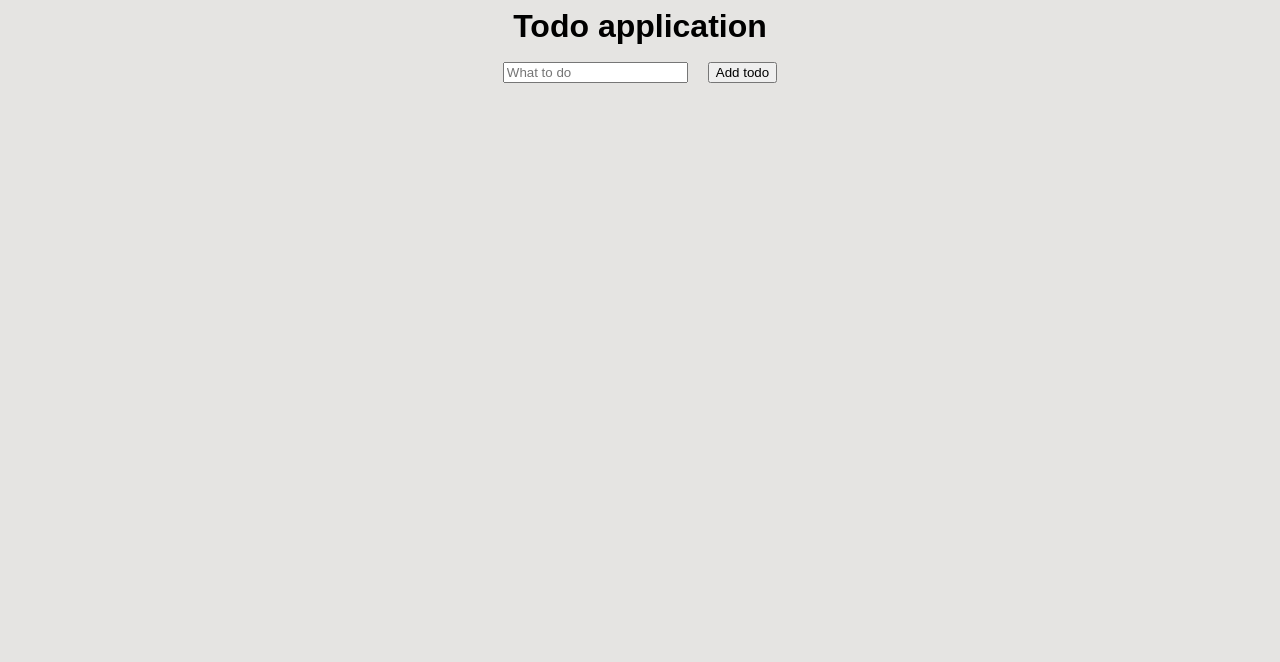
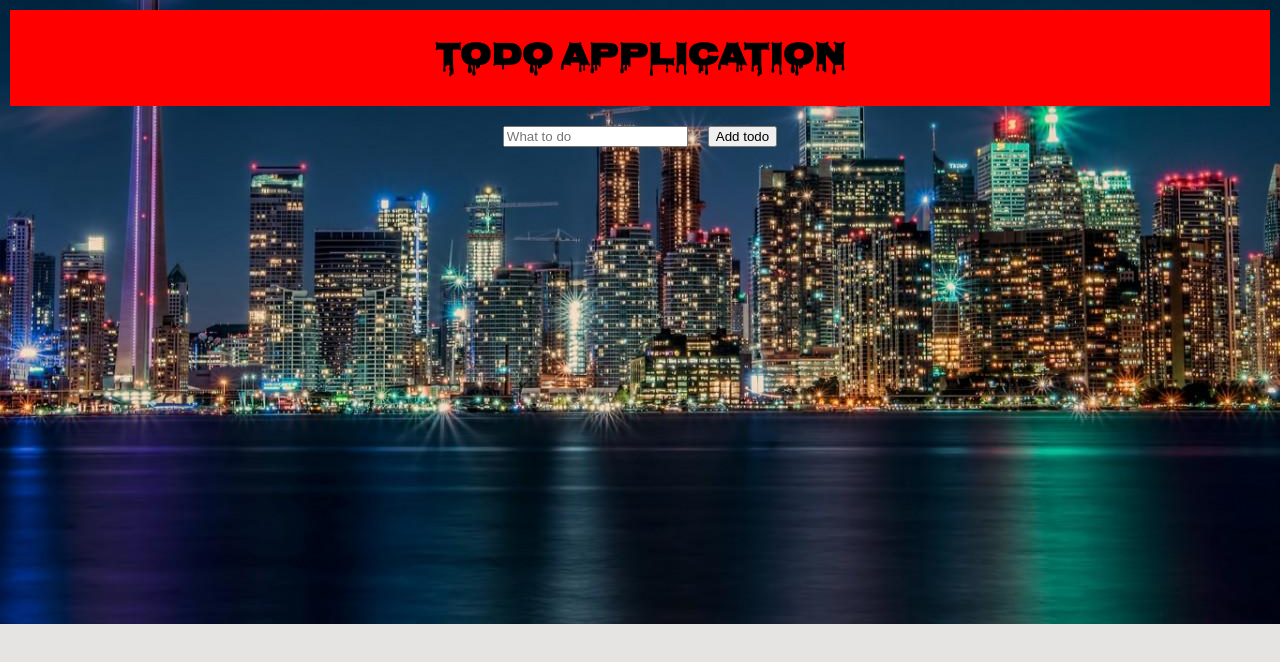
Before and after one commit to shovalsolo/todo-app, a React (Create React App) app: page / in a window 1280 px wide. Shown: the top 662 px of the page. Built offline with nearby package versions, Linux system fonts and the light colour scheme.

Commit message:
adding background pic

```diff
--- a/public/index.html
+++ b/public/index.html
@@ -11,6 +11,7 @@
     <script src="https://ajax.googleapis.com/ajax/libs/jquery/3.2.1/jquery.min.js"></script>
     <link rel="manifest" href="%PUBLIC_URL%/manifest.json">
     <link rel="shortcut icon" href="%PUBLIC_URL%/favicon.ico">
+    <link href="https://fonts.googleapis.com/css?family=Nosifer" rel="stylesheet">
     <!--
       Notice the use of %PUBLIC_URL% in the tags above.
       It will be replaced with the URL of the `public` folder during the build.
--- a/src/App.css
+++ b/src/App.css
@@ -6,6 +6,9 @@
 @import "text.css";
 @import "reset.css";
 
+body{
+  background: url(../src/image/toronto.jpg) no-repeat center center scroll;
+}
 
 .App {
   text-align: center;
--- a/src/App.js
+++ b/src/App.js
@@ -7,7 +7,7 @@ class App extends Component {
   removeTodo(index){ //a function to remove a todo with a button click to remove
     console.log(index);
     let todos = this.state.todos;
-    let todo =todos.find(function(todo){
+    let todo = todos.find(function(todo){
       return todo.counter === index;
     });
 
@@ -66,7 +66,7 @@ class App extends Component {
     let todos = this.state.todos; //setting a parameter in tha app and giving it the todos
     return (
       <div className="App">
-        <h1 className="margin-all-ex-lar"> {title} </h1>
+        <h1 className="margin-all-ex-lar font-f-Nosifer bgcr pad-sml"> {title} </h1>
         <form ref="todoForm" className="margin-all-ex-lar" >
           <div>
             <input className="margin-all-ex-lar" type="text" ref="name" placeholder="What to do"/>
--- a/src/fonts.css
+++ b/src/fonts.css
@@ -37,6 +37,9 @@
 .font-f-play{
 	font-family: 'Playfair Display', serif;
 }
+.font-f-Nosifer{
+font-family: 'Nosifer', cursive;
+}
 
 /*.font-open-sans-{
 	font-family: 'Open Sans', sans-serif;
```
Also changed, not shown: src/image/toronto.jpg (added), src/image/wallpaper.jpg (added).
